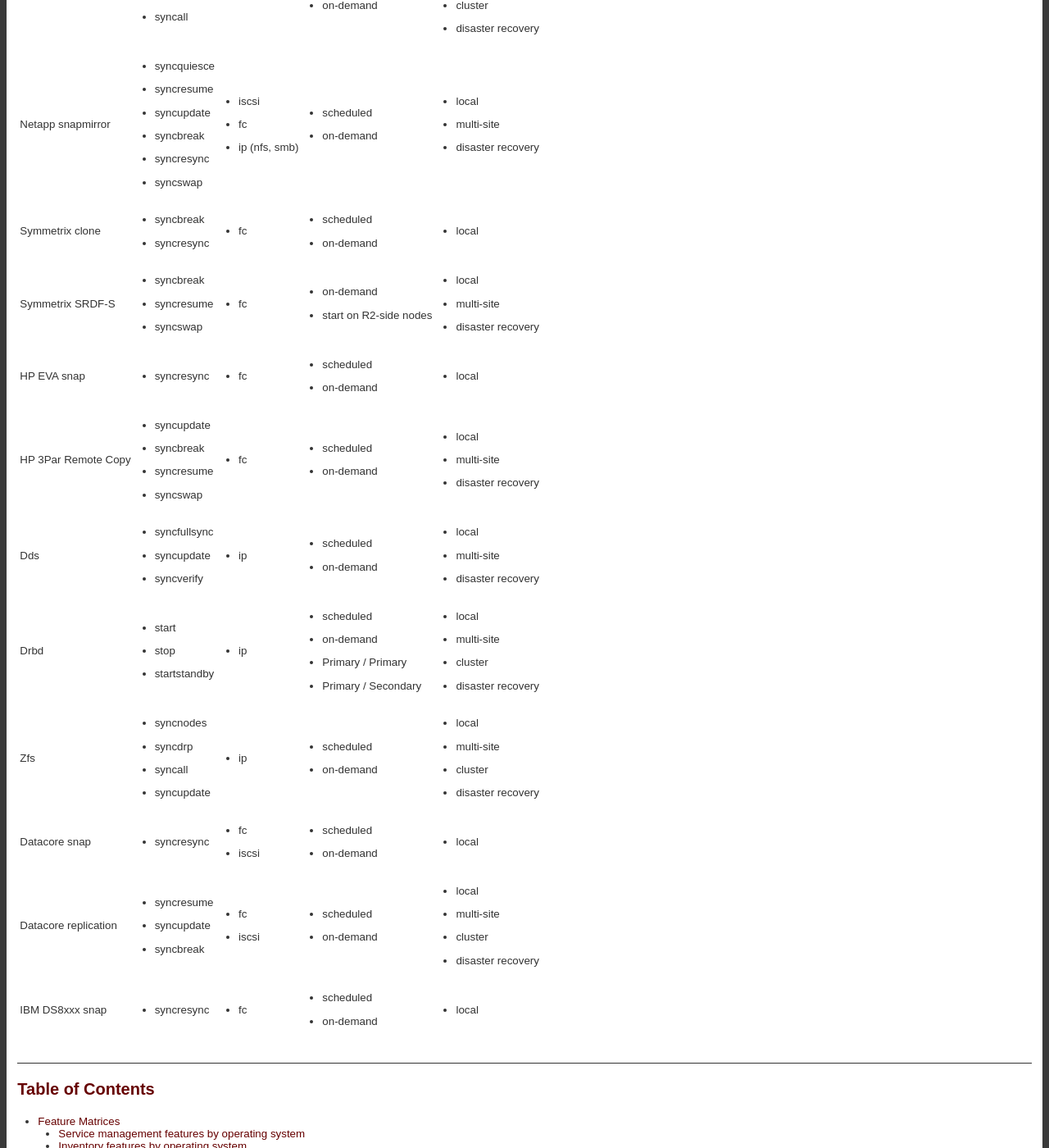
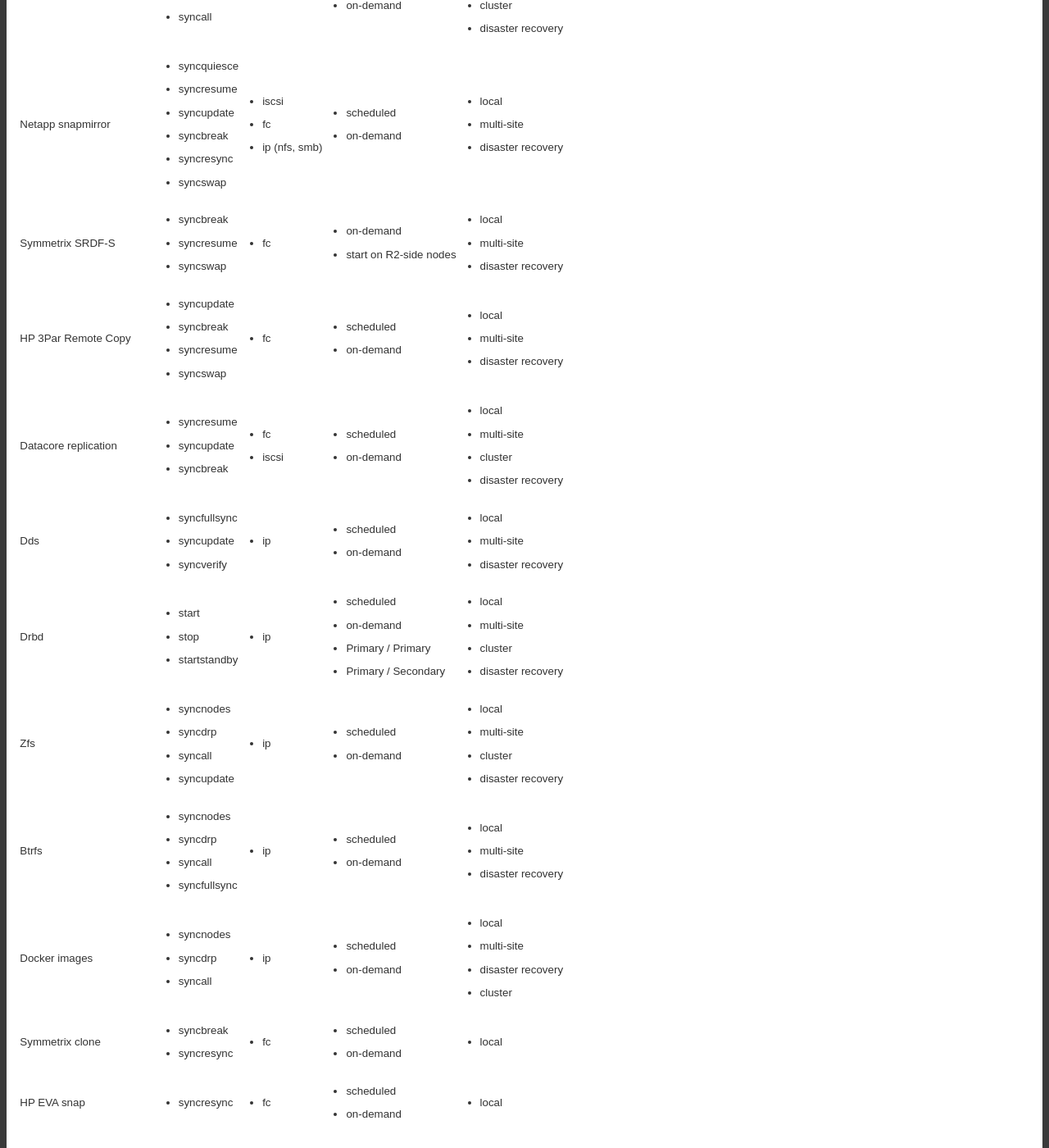
Before and after one commit to opensvc/docs.opensvc.com, a Sphinx documentation site: the page built from source/agent.feature.matrix.rst, in a window 1280 px wide and 1400 px high, scrolled down 3400 px. Shown: the whole window at 82% size. Built offline with Sphinx 7.4.7, drawn with Linux system fonts in a browser that asks for light colours; comment, search, counter and statistics services are not loaded; some of the changed text lies outside the part shown.

Commit message:
Add missing replication drivers to the feature matrix

```diff
--- a/source/agent.feature.matrix.rst
+++ b/source/agent.feature.matrix.rst
@@ -176,13 +172,16 @@
 |                |                |                 |             |   recovery      |
 |                |                |                 |             |                 |
 +----------------+----------------+-----------------+-------------+-----------------+
-| HP EVA snap    | * syncresync   | * fc            | * scheduled | * local         |
-|                |                |                 | * on-demand |                 |
-+----------------+----------------+-----------------+-------------+-----------------+
 | HP 3Par        | * syncupdate   | * fc            | * scheduled | * local         |
 | Remote Copy    | * syncbreak    |                 | * on-demand | * multi-site    |
 |                | * syncresume   |                 |             |                 |
 |                | * syncswap     |                 |             | * disaster      |
+|                |                |                 |             |   recovery      |
++----------------+----------------+-----------------+-------------+-----------------+
+| Datacore       | * syncresume   | * fc            | * scheduled | * local         |
+| replication    | * syncupdate   | * iscsi         | * on-demand | * multi-site    |
+|                | * syncbreak    |                 |             | * cluster       |
+|                |                |                 |             | * disaster      |
 |                |                |                 |             |   recovery      |
 +----------------+----------------+-----------------+-------------+-----------------+
 | Dds            | * syncfullsync | * ip            | * scheduled | * local         |
@@ -204,17 +203,30 @@
 |                | * syncupdate   |                 |             | * disaster      |
 |                |                |                 |             |   recovery      |
 +----------------+----------------+-----------------+-------------+-----------------+
+| Btrfs          | * syncnodes    | * ip            | * scheduled | * local         |
+|                | * syncdrp      |                 | * on-demand | * multi-site    |
+|                | * syncall      |                 |             | * disaster      |
+|                | * syncfullsync |                 |             |   recovery      |
+|                |                |                 |             |                 |
++----------------+----------------+-----------------+-------------+-----------------+
+| Docker images  | * syncnodes    | * ip            | * scheduled | * local         |
+|                | * syncdrp      |                 | * on-demand | * multi-site    |
+|                | * syncall      |                 |             | * disaster      |
+|                |                |                 |             |   recovery      |
+|                |                |                 |             | * cluster       |
++----------------+----------------+-----------------+-------------+-----------------+
+| Symmetrix      | * syncbreak    | * fc            | * scheduled | * local         |
+| clone          | * syncresync   |                 | * on-demand |                 |
+|                |                |                 |             |                 |
++----------------+----------------+-----------------+-------------+-----------------+
+| HP EVA snap    | * syncresync   | * fc            | * scheduled | * local         |
+|                |                |                 | * on-demand |                 |
++----------------+----------------+-----------------+-------------+-----------------+
 | Datacore snap  | * syncresync   | * fc            | * scheduled | * local         |
 |                |                | * iscsi         | * on-demand |                 |
 |                |                |                 |             |                 |
 |                |                |                 |             |                 |
 |                |                |                 |             |                 |
-+----------------+----------------+-----------------+-------------+-----------------+
-| Datacore       | * syncresume   | * fc            | * scheduled | * local         |
-| replication    | * syncupdate   | * iscsi         | * on-demand | * multi-site    |
-|                | * syncbreak    |                 |             | * cluster       |
-|                |                |                 |             | * disaster      |
-|                |                |                 |             |   recovery      |
 +----------------+----------------+-----------------+-------------+-----------------+
 | IBM DS8xxx     | * syncresync   | * fc            | * scheduled | * local         |
 | snap           |                |                 | * on-demand |                 |
@@ -222,3 +234,15 @@
 |                |                |                 |             |                 |
 |                |                |                 |             |                 |
 +----------------+----------------+-----------------+-------------+-----------------+
+| NEC ISM, Bull  | * syncresync   | * fc            | * scheduled | * local         |
+| Optima snap    |                |                 | * on-demand |                 |
+|                |                |                 |             |                 |
+|                |                |                 |             |                 |
+|                |                |                 |             |                 |
++----------------+----------------+-----------------+-------------+-----------------+
+| Ceph RADOS     | * syncresync   | * ip            | * scheduled | * local         |
+| snap           |                |                 | * on-demand |                 |
+|                |                |                 |             |                 |
+|                |                |                 |             |                 |
+|                |                |                 |             |                 |
++----------------+----------------+-----------------+-------------+-----------------+
```
Also changed, not shown: other parts of source/agent.feature.matrix.rst (+0 -4 lines).
